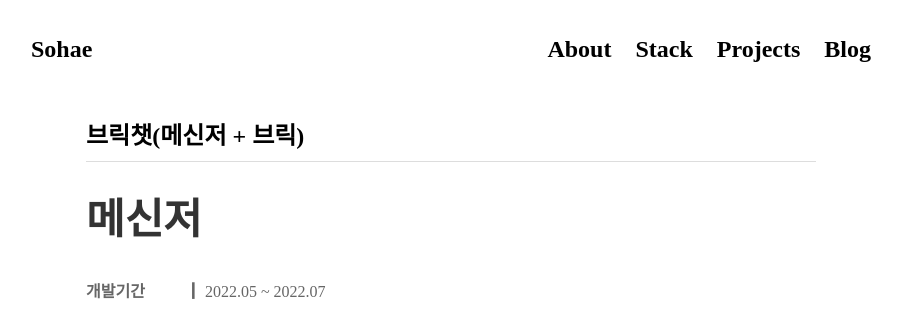
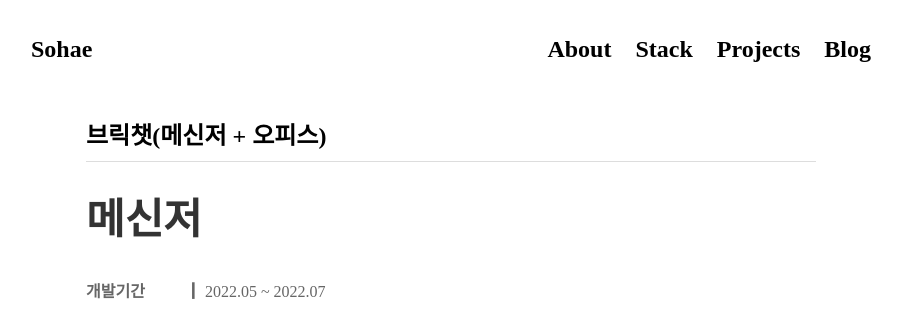
Before and after one commit to Dayook/dayook.github.io, a Jekyll site: the page built from projects/proj-4.md, in a window 1280 px wide and 900 px high. Shown: the top 314 px of the window, without its empty margins (189-1091 px from the left). Built offline with Jekyll 4.4.1, drawn with Linux system fonts in a browser that asks for light colours; nearby versions of some CDN libraries; some web fonts are replaced.

Commit message:
1. hide knock proj 2.modify proj4

```diff
--- a/_data/settings.yml
+++ b/_data/settings.yml
@@ -14,7 +14,7 @@
 projects:
   - { name: "브릭챗", url: "proj-4" }
   - { name: "MEDIKIT", url: "medikit" }
-  - { name: "knock!綠!", url: "knock" }
+  # - { name: "knock!綠!", url: "knock" }
   - { name: "Bit library", url: "proj-1" }
   # - { name: "To-do List", url: "proj-2" }
   # - { name: "coming soon", url: "proj-3" }
--- a/projects/proj-4.md
+++ b/projects/proj-4.md
@@ -1,6 +1,6 @@
 ---
 layout: post
-title: "브릭챗(메신저 + 브릭)"
+title: "브릭챗(메신저 + 오피스)"
 ---
 
 ---
@@ -35,7 +35,7 @@
 인트로, 메인, 채팅 화면을 담담하여 화면 재개발 작업을 하였습니다.
 
 
-#### 오피스
+## 오피스
 
 **개발기간 　　 ┃** 2022.08 ~
 
@@ -50,8 +50,9 @@
         - 업무 시작/종료
         - 채팅 상태 변화 알림
         - 상담원 자동 할당
+
+
 ---
-
 #### JavaScript -> TypeScript 전환
 프로젝트 구조가 확장됨에 따라, JavaScript로 쓰인 기존의 프로젝트를 TypeScript로 전환하는 작업을 하였습니다. React 컴포넌트와 훅을 TypeScript로 작성하는 방법에 대하여 팀원들과 함께 고민하며 컨벤션을 정의하여 실무에 적용하였습니다.
 채팅상담(상담원 상담)과 챗봇상담(메신저로 유입된 챗봇 대화를 모니터링 할 수 있는 메뉴)를 담당하여 기존 기능 TypeScript 전환과 신규 기능 개발을 하였습니다.
```
